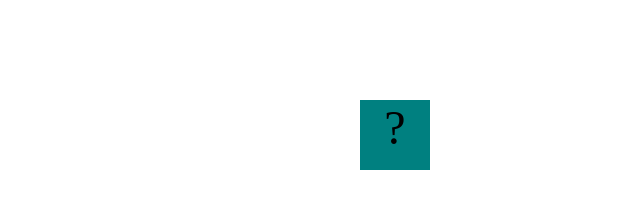
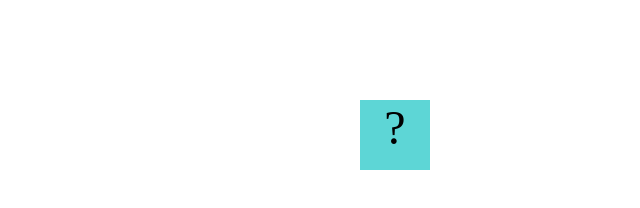
Before and after one commit to jonellscott/jonellscott.github.io, a plain HTML site: page projects/bouncing-box/index.html in a window 1280 px wide. Shown: the whole page, without its empty margins (640-1280 px from the left). Drawn offline with Linux system fonts and the light colour scheme.

Commit message:
added speed

```diff
--- a/projects/bouncing-box/index.html
+++ b/projects/bouncing-box/index.html
@@ -8,7 +8,7 @@
 		.box {
 			width: 70px;
 			height: 70px;
-			background-color: teal;
+			background-color: rgb(93, 214, 214);
 			font-size: 300%;
 			text-align: center;
 			user-select: none;
@@ -48,9 +48,10 @@
 			box.on('click', handleBoxClick);
 
 			// moves the Box to a new position on the screen along the X-Axis
-			function moveBoxTo(newPositionX) {
-				box.css("left", newPositionX);
-			}
+			function moveBoxTo(newPositionX, newPositionY) {
+     		box.css('left', newPositionX);
+      		box.css('top', newPositionY);
+  }
 
 			// changes the text displayed on the Box
 			function changeBoxText(newText) {
@@ -65,6 +66,9 @@
 			var positionX = 0;
 			var points = 0;
 			var speed = 10;
+			var positionY;
+			var speedY;
+
 
 			/*
 			This Function will be called 20 times/second. Each time it is called,
@@ -73,7 +77,7 @@
 			*/
 			function update() {
 				positionX = positionX + speed;
-				moveBoxTo(positionX);
+				moveBoxTo(positionX, positionY);
 
 				if (positionX > boardWidth - 50) {
 					speed = -speed;
@@ -96,8 +100,10 @@
 
 				if (speed > 0) {
 					speed + 3;
+				} else if (speed < 0) {
+					speed - 3;
+
 				}
-
 				changeBoxText(points);
 			};
 		})();
```
Also changed, not shown: 1 other file.
